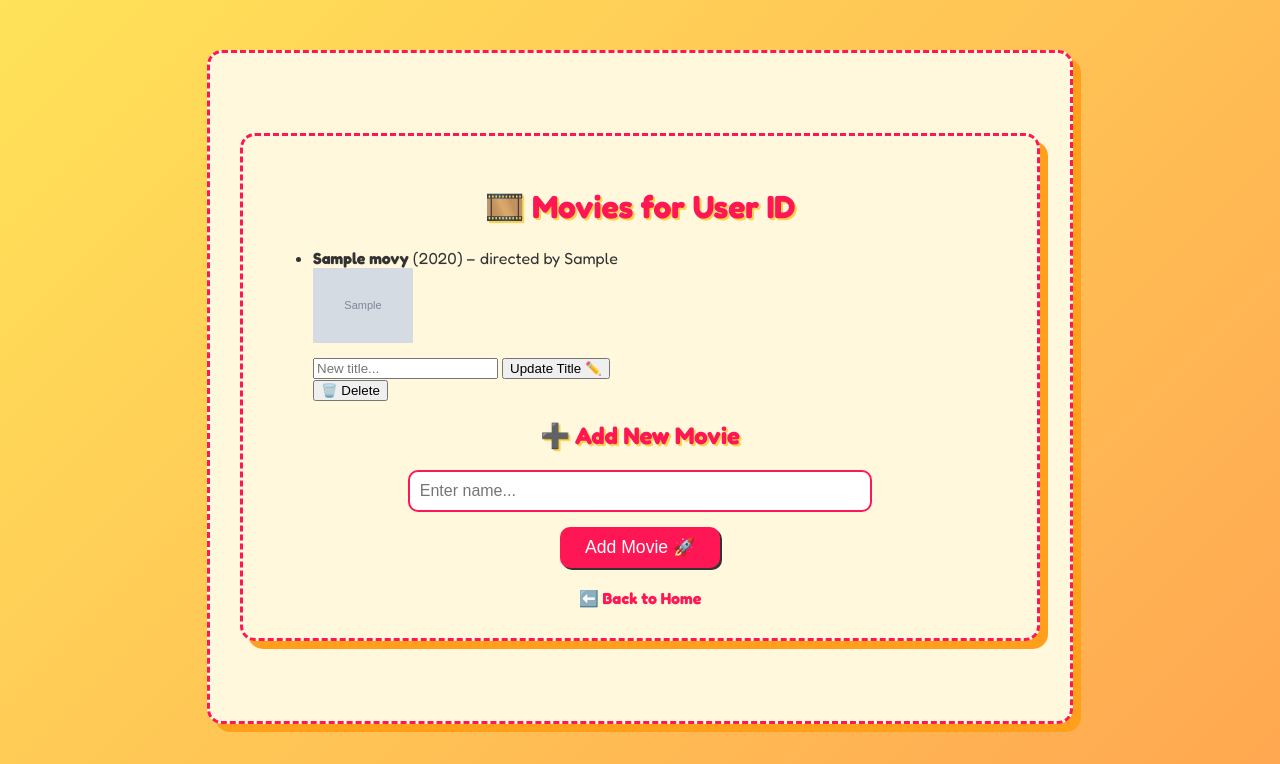
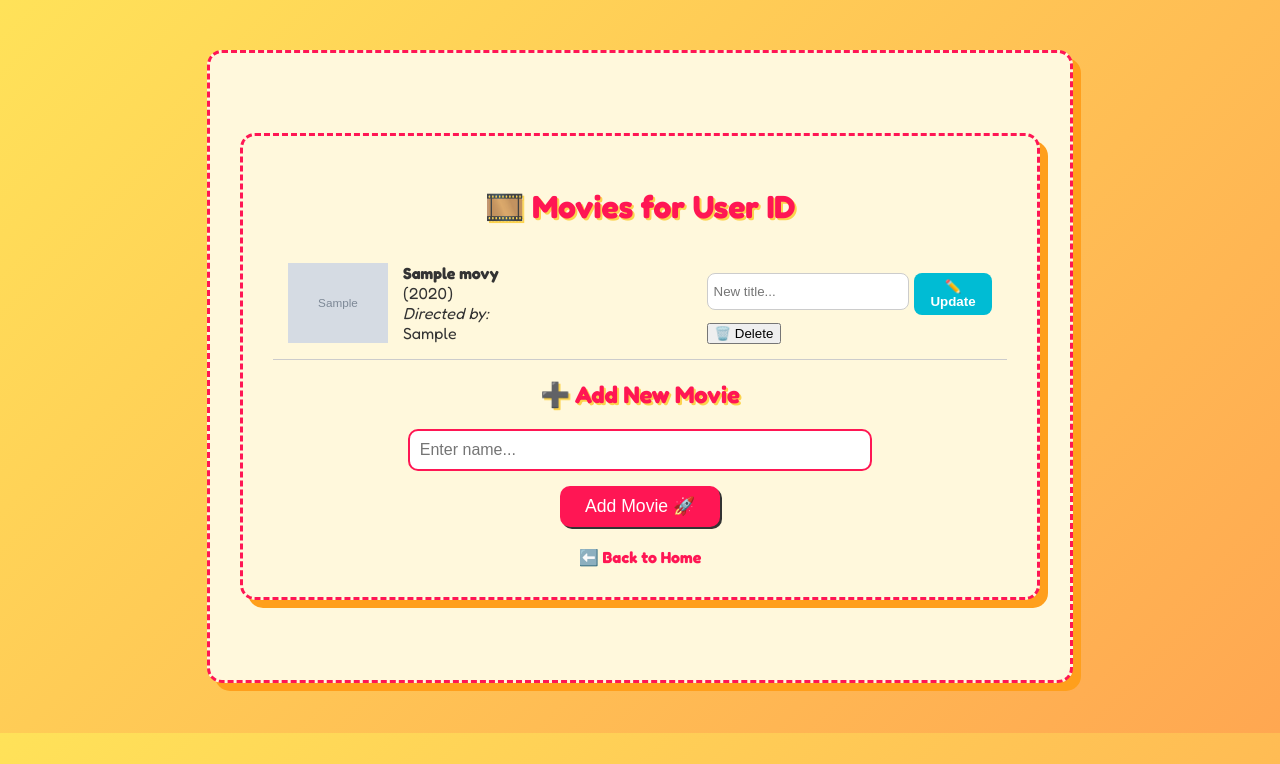
Before and after one commit to Mister-Calvin/MoviWebApp, a Flask app: page /users/1/movies in a window 1280 px wide. Shown: the top 764 px of the page. Run offline with Flask 3, Linux system fonts and the light colour scheme; tables that the repository leaves empty hold one stand-in row (values such as "Sample post"); grey boxes marked "Sample" are stand-in pictures.

Commit message:
Refactor show_movies.html layout: align movie info with update/delete buttons and improve CSS

```diff
--- a/static/style.css
+++ b/static/style.css
@@ -226,3 +226,39 @@
 .back-link a:hover {
     color: #d90429;
 }
+
+.movie-list {
+    list-style-type: none;
+    padding: 0;
+}
+
+.movie-item {
+    display: flex;
+    justify-content: space-between;
+    align-items: flex-start;
+    padding: 15px;
+    border-bottom: 1px solid #ccc;
+    gap: 20px;
+}
+
+.movie-info {
+    display: flex;
+    gap: 15px;
+}
+
+.movie-details {
+    display: flex;
+    flex-direction: column;
+    justify-content: center;
+}
+
+.movie-actions {
+    display: flex;
+    flex-direction: column;
+    gap: 8px;
+}
+
+.movie-actions form {
+    display: flex;
+    gap: 5px;
+}
--- a/templates/show_movies.html
+++ b/templates/show_movies.html
@@ -6,22 +6,29 @@
 
 
     {% if movies %}
-        <ul>
+        <ul class="movie-list">
     {% for movie in movies %}
-           <li>
-        <strong>{{ movie.name }}</strong> ({{ movie.year }}) – directed by {{ movie.director }}
-        <br>
-        <img src="{{ movie.poster_url }}" width="100">
+    <li class="movie-item">
+        <div class="movie-info">
+            <img src="{{ movie.poster_url }}" width="100" alt="{{ movie.name }}">
+            <div class="movie-details">
+                <strong>{{ movie.name }}</strong> ({{ movie.year }})<br>
+                <em>Directed by:</em> {{ movie.director }}
+            </div>
+        </div>
 
-
-        <form action="{{ url_for('update_movie', movie_id=movie.id, user_id=user.id) }}" method="POST" style="margin-top: 10px;">
+        <div class="movie-actions">
+            <!-- Update Form -->
+            <form action="{{ url_for('update_movie', user_id=user.id, movie_id=movie.id) }}" method="POST" class="update-form">
                 <input type="text" name="new_name" placeholder="New title..." required>
-            <button type="submit">Update Title ✏️</button>
+                <button type="submit">✏️ Update</button>
             </form>
 
-               <form action="{{ url_for('delete_movie', user_id=user.id, movie_id=movie.id) }}" method="POST" style="display:inline;">
-    <button type="submit">🗑️ Delete</button>
+            <!-- Delete Form -->
+            <form action="{{ url_for('delete_movie', user_id=user.id, movie_id=movie.id) }}" method="POST" class="delete-form">
+                <button type="submit" onclick="return confirm('Delete this movie?')">🗑️ Delete</button>
             </form>
+        </div>
     </li>
     {% endfor %}
 </ul>
```
Lines whose indentation alone changed are shown as unchanged.
